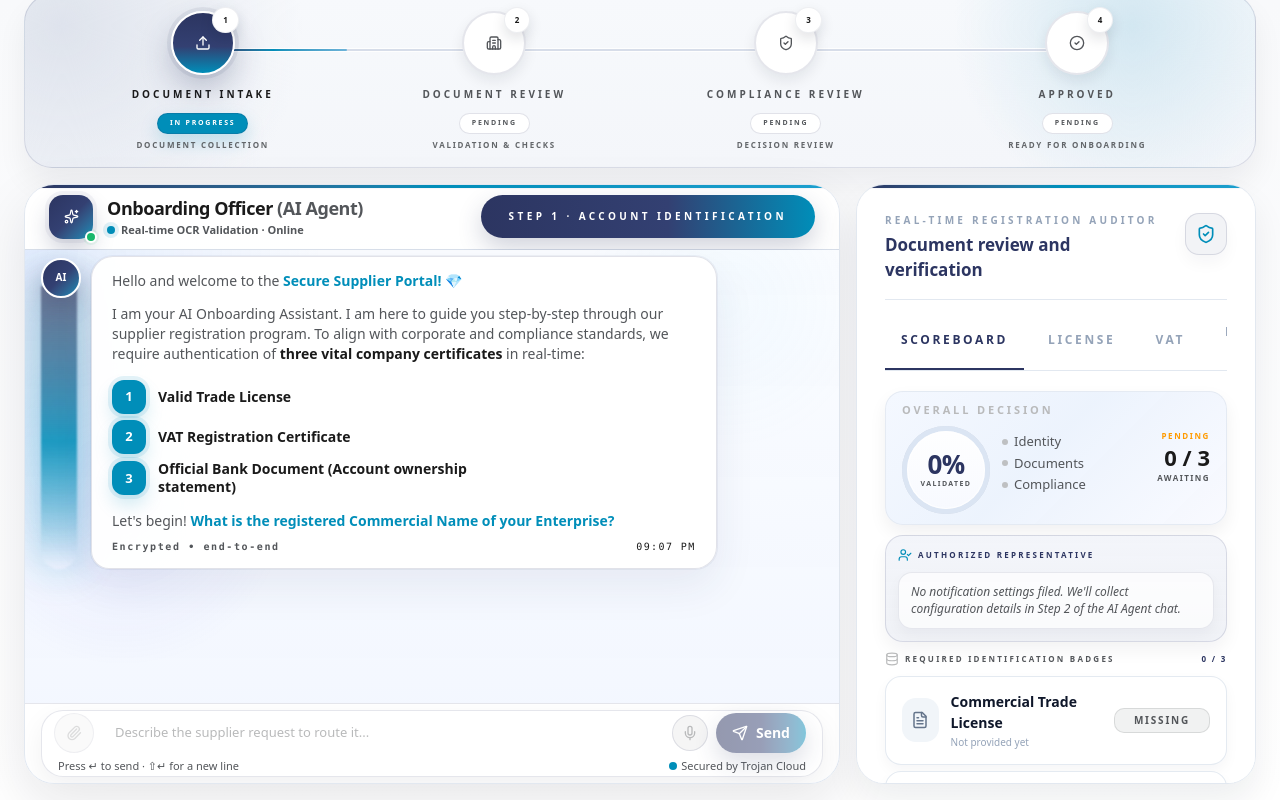
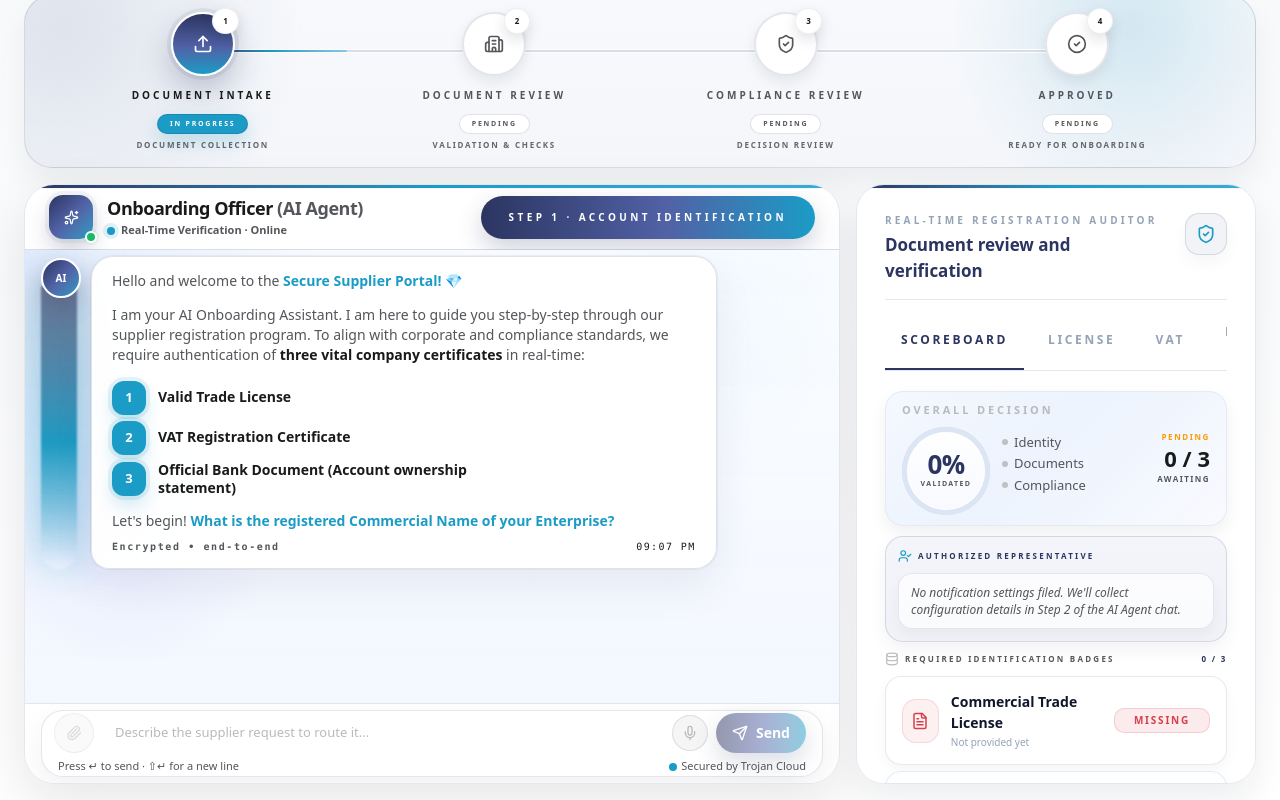
Before and after one commit to skyformit/trojan-web, a React (Vite) app: page / in a window 1280 px wide. Built offline with nearby package versions, Linux system fonts and the light colour scheme.

Commit message:
working till now

```diff
--- a/src/App.tsx
+++ b/src/App.tsx
@@ -1615,25 +1615,25 @@ Next Step: ${friendlyNextStep}`
       id: 1,
       label: 'Document Intake',
       desc: 'Document Collection',
-      icon: () => <Upload className="w-4 h-4" />
+      icon: () => <Upload className="w-5 h-5" />
     },
     {
       id: 2,
       label: 'Document Review',
       desc: 'Validation & Checks',
-      icon: () => <Building2 className="w-4 h-4" />
+      icon: () => <Building2 className="w-5 h-5" />
     },
     {
       id: 3,
       label: 'Compliance Review',
       desc: 'Decision Review',
-      icon: () => <ShieldCheck className="w-4 h-4" />
+      icon: () => <ShieldCheck className="w-5 h-5" />
     },
     {
       id: 4,
       label: 'Approved',
       desc: 'Ready for Onboarding',
-      icon: () => <CheckCircle2 className="w-4 h-4" />
+      icon: () => <CheckCircle2 className="w-5 h-5" />
     }
   ];
 
@@ -1652,11 +1652,11 @@ Next Step: ${friendlyNextStep}`
             <img
               src="/trojan-logo.jpeg"
               alt="Trojan Construction Holding"
-              className="h-14 w-auto max-w-[150px] object-contain md:h-16 md:max-w-[180px]"
+              className="h-10 w-auto max-w-[120px] object-contain md:h-14 md:max-w-[160px] max-[820px]:h-9 max-[820px]:max-w-[108px]"
             />
           }
           title="Secure Supplier Portal"
-          subtitle="Real-time OCR compliance validation, and enterprise-grade onboarding."
+          subtitle="Smart verification, secure onboarding."
           sessionId={String(orchestratorResponse?.context?.conversation_id || liveConversationId || sessionLabel)}
           startedAt={sessionStartedAt}
         />
--- a/src/components/AIAgentChat.tsx
+++ b/src/components/AIAgentChat.tsx
@@ -453,7 +453,7 @@ export default function AIAgentChat({
             </h2>
             <div className="flex items-center gap-1.5 text-[10px] font-semibold text-[var(--brand-neutral)] md:text-[11px]">
               <span className="w-2 h-2 rounded-full bg-[var(--brand-sky)] shadow-[0_0_0_4px_rgba(0,142,185,0.12)]" />
-              <span>Real-time OCR Validation · Online</span>
+              <span>Real-Time Verification · Online</span>
             </div>
           </div>
         </div>
--- a/src/components/PortalStepper.tsx
+++ b/src/components/PortalStepper.tsx
@@ -67,13 +67,13 @@ export default function PortalStepper({
               <div key={step.id} className="relative flex flex-col items-center text-center">
                 <div className="relative z-10 flex w-full flex-col items-center">
                   <div className={`relative flex h-[3.5rem] w-[3.5rem] items-center justify-center rounded-full border-[2px] md:h-[4rem] md:w-[4rem] ${circleClass}`}>
-                    <div className="relative flex h-[1.45rem] w-[1.45rem] items-center justify-center rounded-full bg-transparent md:h-[1.65rem] md:w-[1.65rem]">
+                    <div className="relative flex h-[1.9rem] w-[1.9rem] items-center justify-center rounded-full bg-transparent md:h-[2rem] md:w-[2rem]">
                       {isFailed ? (
-                        <XCircle className="h-[0.95rem] w-[0.95rem] md:h-[1.05rem] md:w-[1.05rem]" />
+                        <XCircle className="h-[1.15rem] w-[1.15rem] md:h-[1.25rem] md:w-[1.25rem]" />
                       ) : isReview ? (
-                        <AlertCircle className="h-[0.95rem] w-[0.95rem] md:h-[1.05rem] md:w-[1.05rem]" />
+                        <AlertCircle className="h-[1.15rem] w-[1.15rem] md:h-[1.25rem] md:w-[1.25rem]" />
                       ) : isCompleted ? (
-                        <Check className="h-[0.95rem] w-[0.95rem] md:h-[1.05rem] md:w-[1.05rem]" />
+                        <Check className="h-[1.15rem] w-[1.15rem] md:h-[1.25rem] md:w-[1.25rem]" />
                       ) : (
                         step.icon(isActive, isCompleted)
                       )}
--- a/src/components/VerificationPanel.tsx
+++ b/src/components/VerificationPanel.tsx
@@ -371,14 +371,23 @@ export default function VerificationPanel({
               { doc: vat_certificate, tab: 'vat', label: 'VAT Registration Ledger', key: 'vat_certificate', id: 'VAT' },
               { doc: bank_document, tab: 'bank_document', label: 'Bank Account Statement', key: 'bank_document', id: 'BANK' }
             ] as const).map(({ doc, tab, label, id }) => (
+              (() => {
+                const status = getEffectiveDocStatus(doc);
+                const isMissing = status === 'empty';
+                return (
               <button
                 key={id}
                 onClick={() => setActiveTab(tab)}
                 className="flex items-start justify-between gap-3 rounded-[16px] border border-slate-200/90 bg-white px-4 py-3 text-left shadow-[0_6px_14px_rgba(15,23,42,0.04)] transition hover:border-slate-300 hover:bg-slate-50 sm:items-center md:px-4 md:py-3.5"
               >
                 <div className="flex min-w-0 items-start gap-3 sm:items-center">
-                  <div className={`flex h-10 w-10 items-center justify-center rounded-[14px] ${getEffectiveDocStatus(doc) === 'verified' ? 'bg-[color:rgba(44,53,97,0.08)] text-[var(--brand-primary)]' : 'bg-slate-100 text-slate-500'} md:h-11 md:w-11`}>
-                    <FileText className="h-[18px] w-[18px]" />
+                  <div className={`flex h-10 w-10 items-center justify-center rounded-[14px] border ${status === 'verified'
+                      ? 'border-[color:rgba(44,53,97,0.12)] bg-[color:rgba(44,53,97,0.08)] text-[var(--brand-primary)]'
+                      : isMissing
+                        ? 'border-[color:rgba(214,63,75,0.14)] bg-[color:rgba(214,63,75,0.08)] text-[var(--brand-danger)]'
+                        : 'border-slate-200 bg-slate-100 text-slate-500'
+                    } md:h-11 md:w-11`}>
+                    <FileText className={`h-[18px] w-[18px] ${isMissing ? 'text-[var(--brand-danger)]' : ''}`} />
                   </div>
                   <div className="min-w-0">
                     <p className="text-[13px] font-bold text-slate-900 md:text-[14px]">{label}</p>
@@ -410,6 +419,8 @@ export default function VerificationPanel({
                 </div>
                 {getDocStatusBadge(doc)}
               </button>
+                );
+              })()
             ))}
           </div>
         </div>
--- a/src/components/ui/StatusPill.tsx
+++ b/src/components/ui/StatusPill.tsx
@@ -12,7 +12,7 @@ const toneStyles: Record<StatusTone, string> = {
   success: 'text-[var(--brand-primary)] bg-[color:rgba(44,53,97,0.08)] border-[color:rgba(44,53,97,0.14)]',
   warning: 'text-[var(--brand-brown)] bg-[color:rgba(185,131,90,0.12)] border-[color:rgba(185,131,90,0.18)]',
   danger: 'text-[var(--brand-danger)] bg-[color:rgba(214,63,75,0.08)] border-[color:rgba(214,63,75,0.18)]',
-  neutral: 'text-[var(--brand-neutral)] bg-[color:rgba(83,86,90,0.08)] border-[color:rgba(83,86,90,0.16)]',
+  neutral: 'text-[var(--brand-danger)] bg-[color:rgba(214,63,75,0.10)] border-[color:rgba(214,63,75,0.18)]',
   info: 'text-[var(--brand-primary)] bg-[color:rgba(44,53,97,0.08)] border-[color:rgba(44,53,97,0.14)]',
 };
 
--- a/src/index.css
+++ b/src/index.css
@@ -64,13 +64,13 @@
 
 :root {
   --brand-primary: #2c3561;
-  --brand-primary-mid: #334072;
+  --brand-primary-mid: #5162a6;
   --brand-primary-hover: #222b54;
   --brand-primary-deep: #1a1a1a;
   --brand-neutral: #53565a;
-  --brand-sky: #008eb9;
-  --brand-sky-light: #6db3d9;
-  --brand-sky-accent: #1da0cf;
+  --brand-sky: #1a9cc6;
+  --brand-sky-light: #86c7e3;
+  --brand-sky-accent: #39acd7;
   --brand-gray-light: #b9babb;
   --brand-beige: #d8cfbc;
   --brand-brown: #b9835a;
```
